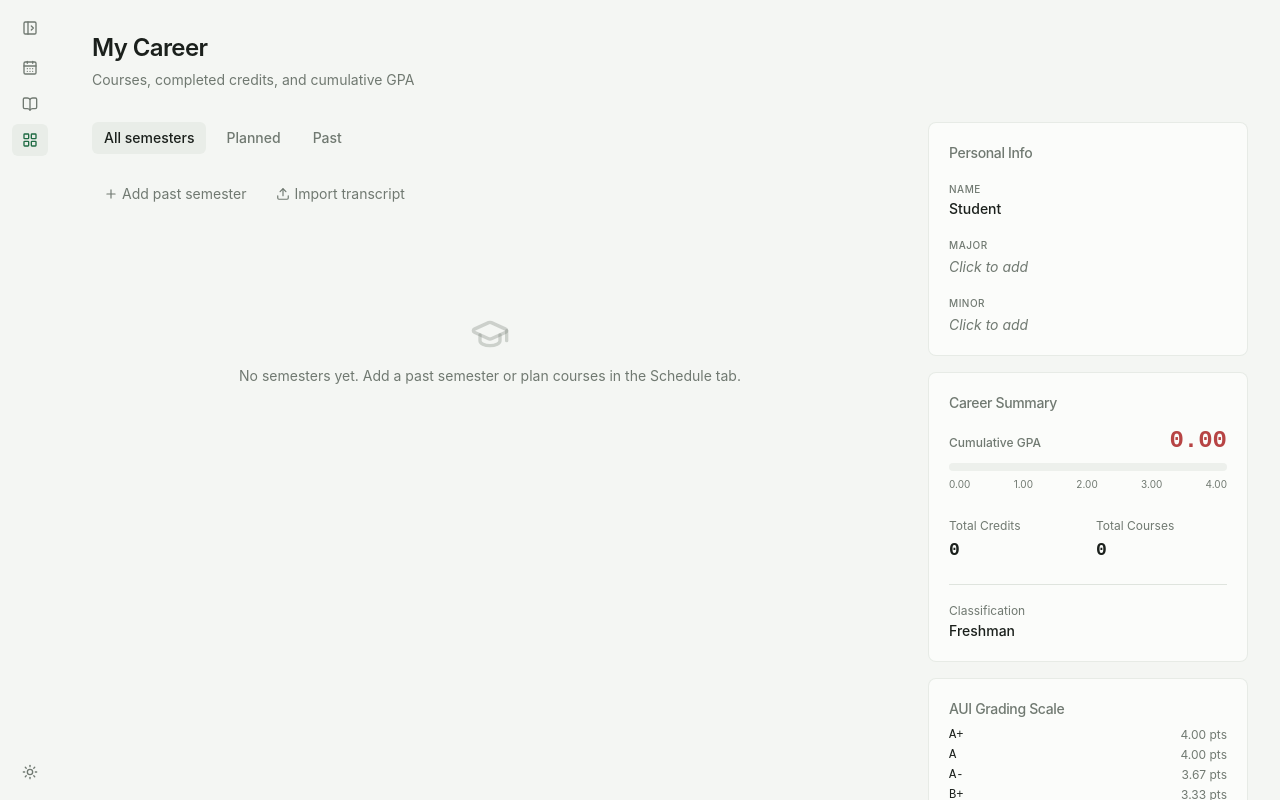
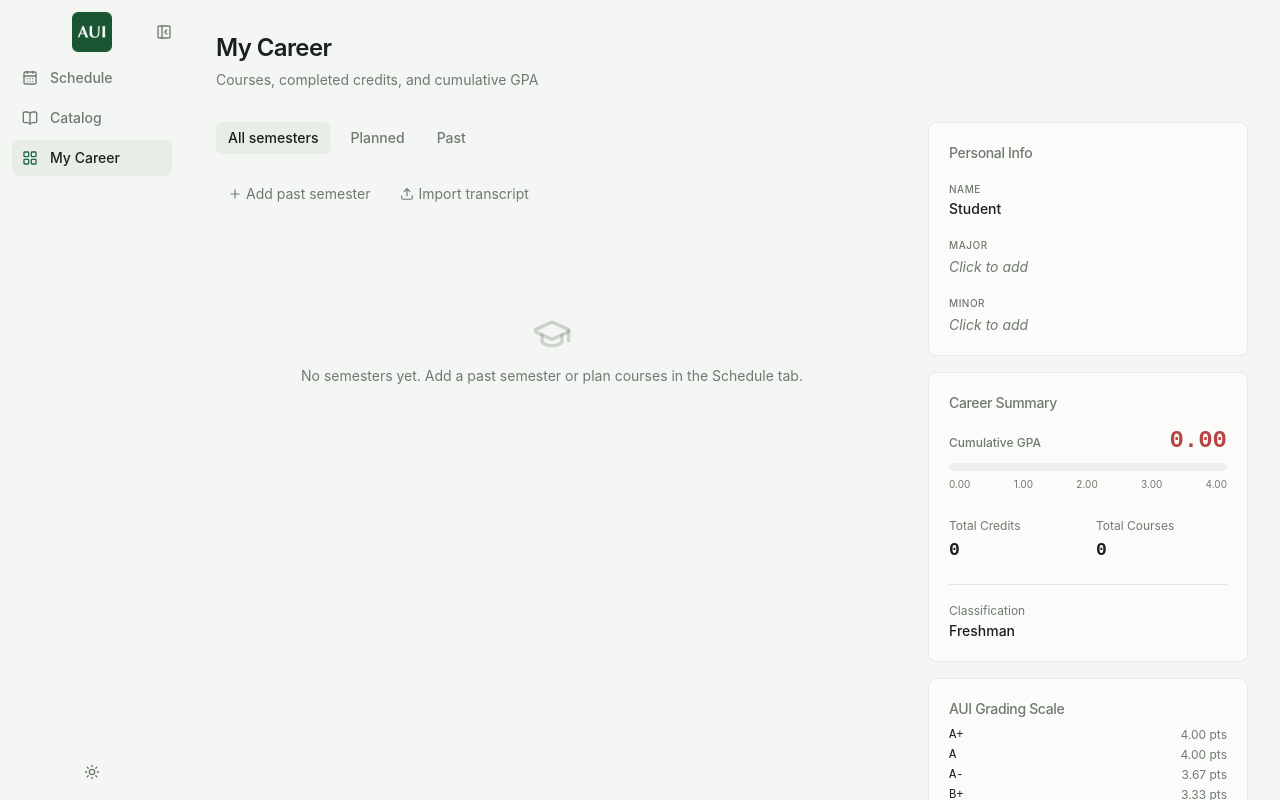
Before and after one commit to lurantys/BetterMyAui, a Next.js app: page /gpa in a window 1280 px wide. Built offline with nearby package versions, Linux system fonts and the light colour scheme.

Commit message:
feat: remember sidebar expanded preference

```diff
--- a/src/components/nav-bar.tsx
+++ b/src/components/nav-bar.tsx
@@ -18,8 +18,28 @@ const navItems = [
   { href: "/gpa", icon: LayoutGrid, label: "My Career" },
 ];
 
+const SIDEBAR_STORAGE_KEY = "jenzabar_plus_sidebar_expanded";
+
 export function NavBar({ active }: { active: string }) {
-  const [expanded, setExpanded] = useState(false);
+  const [expanded, setExpanded] = useState(() => {
+    if (typeof window === "undefined") return true;
+    try {
+      const saved = window.localStorage.getItem(SIDEBAR_STORAGE_KEY);
+      return saved === null ? true : saved === "true";
+    } catch {
+      // Keep the expanded default when browser storage is unavailable.
+      return true;
+    }
+  });
+
+  const setAndPersistExpanded = (next: boolean) => {
+    setExpanded(next);
+    try {
+      window.localStorage.setItem(SIDEBAR_STORAGE_KEY, String(next));
+    } catch {
+      // Sidebar state still works for this session when storage is unavailable.
+    }
+  };
 
   return (
     <nav
@@ -40,7 +60,7 @@ export function NavBar({ active }: { active: string }) {
               />
             </Link>
             <button
-              onClick={() => setExpanded(false)}
+              onClick={() => setAndPersistExpanded(false)}
               className="absolute right-0 rounded-md p-1 text-muted-foreground transition-colors hover:bg-accent hover:text-foreground"
               title="Collapse"
             >
@@ -49,7 +69,7 @@ export function NavBar({ active }: { active: string }) {
           </div>
         ) : (
           <button
-            onClick={() => setExpanded(true)}
+            onClick={() => setAndPersistExpanded(true)}
             className="flex w-full items-center justify-center rounded-md px-2 py-2 text-muted-foreground transition-colors hover:bg-accent hover:text-foreground"
             title="Expand"
           >
```
